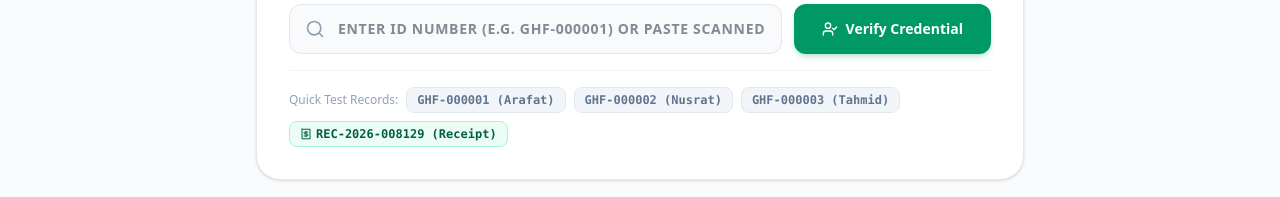
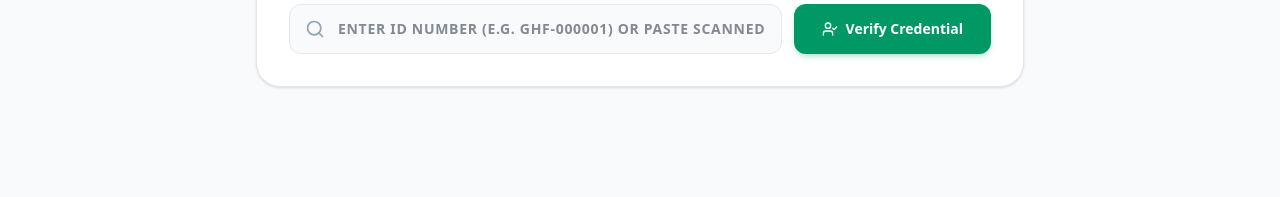
Before and after one commit to tannakater/ngo, a React (Vite) app: page /verify in a window 1280 px wide. Shown: the part 508-705 px from the top of the page. Built offline with nearby package versions, Linux system fonts and the light colour scheme; no server answers; the database is empty.

Commit message:
refactor: remove demo data and initialization logic
Clean up the verification page by removing test ID pills and simplify Firestore collection syncing by removing automatic initial data population.

```diff
--- a/src/pages/public/Verify.tsx
+++ b/src/pages/public/Verify.tsx
@@ -273,39 +273,6 @@ export function Verify() {
               <UserCheck className="w-4 h-4" /> Verify Credential
             </button>
           </form>
-
-          {/* Quick Demo ID pills */}
-          <div className="mt-4 pt-4 border-t border-slate-100 flex flex-wrap items-center gap-2 text-xs text-slate-500">
-            <span className="font-medium text-slate-400">Quick Test Records:</span>
-            {members.slice(0, 3).map((m) => (
-              <button
-                key={m.id}
-                type="button"
-                onClick={() => {
-                  setIdInput(m.memberId);
-                  setSearchedId(m.memberId);
-                  setSearchParams({ id: m.memberId });
-                }}
-                className="bg-slate-100 hover:bg-emerald-50 hover:text-emerald-700 border border-slate-200 px-2.5 py-1 rounded-lg font-mono font-bold transition-colors cursor-pointer"
-              >
-                {m.memberId} ({m.firstName})
-              </button>
-            ))}
-            {donations && donations.length > 0 && (
-              <button
-                type="button"
-                onClick={() => {
-                  setIdInput(donations[0].receiptNumber);
-                  setSearchedId(donations[0].receiptNumber);
-                  setSearchParams({ receipt: donations[0].receiptNumber });
-                }}
-                className="bg-emerald-50 text-emerald-800 border border-emerald-200 px-2.5 py-1 rounded-lg font-mono font-bold transition-colors hover:bg-emerald-100 flex items-center gap-1 cursor-pointer"
-              >
-                <Receipt className="w-3 h-3" />
-                {donations[0].receiptNumber} (Receipt)
-              </button>
-            )}
-          </div>
         </div>
 
         {/* Verification Result */}
--- a/src/store/useNgoStore.ts
+++ b/src/store/useNgoStore.ts
@@ -452,19 +452,9 @@ export const useNgoStore = create<NgoState>((set, get) => ({
     unsubscribers.forEach(u => u());
     unsubscribers = [];
 
-    const setupCollectionSync = async (colName: string, initialData: any[], stateKey: keyof NgoState) => {
+    const setupCollectionSync = async (colName: string, stateKey: keyof NgoState) => {
       const colRef = collection(db, colName);
       try {
-        const snap = await getDocs(colRef);
-        if (snap.empty) {
-          for (const item of initialData) {
-            try {
-              await setDoc(doc(colRef, item.id), sanitizeForFirestore(item));
-            } catch (err) {
-              // Ignore offline write errors
-            }
-          }
-        }
         const unsub = onSnapshot(colRef, (snapshot) => {
           const items: any[] = [];
           snapshot.forEach(d => items.push(d.data()));
@@ -474,18 +464,18 @@ export const useNgoStore = create<NgoState>((set, get) => ({
         });
         unsubscribers.push(unsub);
       } catch (e: any) {
-        console.warn(`Could not sync collection ${colName} (operating in offline fallback mode):`, e?.message);
+        console.warn(`Could not sync collection ${colName}:`, e?.message);
       }
     };
 
-    await setupCollectionSync('projects', initialProjects, 'projects');
-    await setupCollectionSync('campaigns', initialCampaigns, 'campaigns');
-    await setupCollectionSync('volunteers', initialVolunteers, 'volunteers');
-    await setupCollectionSync('events', initialEvents, 'events');
-    await setupCollectionSync('news', initialNews, 'news');
-    await setupCollectionSync('donations', initialDonations, 'donations');
-    await setupCollectionSync('messages', initialMessages, 'messages');
-    await setupCollectionSync('documents', initialDocuments, 'documents');
+    await setupCollectionSync('projects', 'projects');
+    await setupCollectionSync('campaigns', 'campaigns');
+    await setupCollectionSync('volunteers', 'volunteers');
+    await setupCollectionSync('events', 'events');
+    await setupCollectionSync('news', 'news');
+    await setupCollectionSync('donations', 'donations');
+    await setupCollectionSync('messages', 'messages');
+    await setupCollectionSync('documents', 'documents');
 
     // Stats doc
     try {
```
